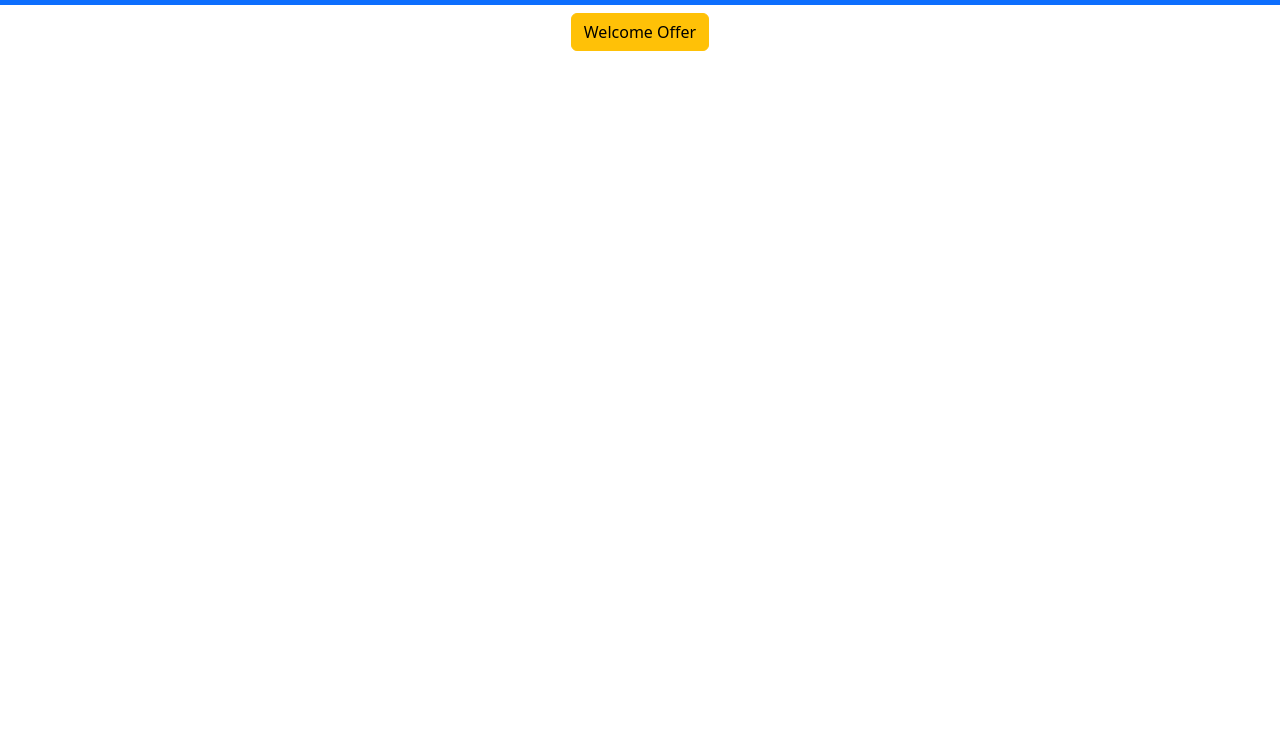
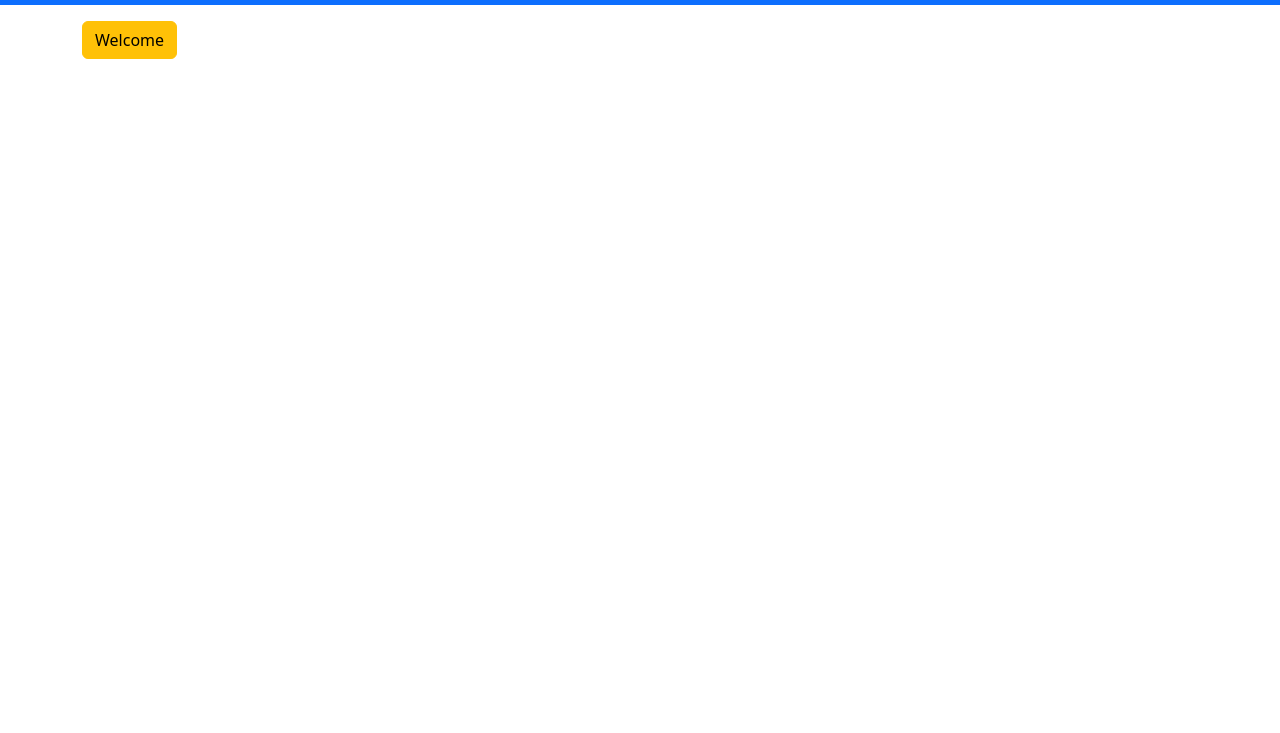
Before and after one commit to Rajvickram/Bootstrap---Courses, a plain HTML site: page Ex - 29 Popovers/index.html in a window 1280 px wide. Shown: the part 67-800 px from the top of the page. Drawn offline with nearby package versions, Linux system fonts and the light colour scheme.

Commit message:
Modified

```diff
--- a/Ex - 29 Popovers/index.html
+++ b/Ex - 29 Popovers/index.html
@@ -41,8 +41,8 @@
 
 
 
-    <div class="container mt-2 text-center">
-        <button id="welcome" type="button" class="btn btn-warning" title="Welcome to our Page" data-bs-content="this page will be cover over all they will be made from it to created the more topics and they will having some offer to get the same courses of an same page" data-bs-trigger="focus" data-bs-placement="left">Welcome Offer</button>
+    <div class="container mt-3">
+        <button id="welcome" type="button" title="Welcome Offer" data-bs-content="Welcome to our Product our Product will such a Superb and same as well to be created in the same value the Popover will have four direction to elevated in the same areas" class="btn btn-warning" data-bs-trigger="focus">Welcome</button>
     </div>
 
 
@@ -59,9 +59,9 @@
     <script src="https://cdnjs.cloudflare.com/ajax/libs/popper.js/2.9.2/umd/popper.min.js"></script>
     <script src="/Bootstrap - Links/js/bootstrap.min.js"></script>
     <script>
-        let trigger = document.getElementById('welcome')
+        let trig = document.getElementById('welcome')
 
-        let pop = new bootstrap.Popover(trigger)
+        let pop = new bootstrap.Popover(trig)
     </script>
 </body>
 </html>
```
